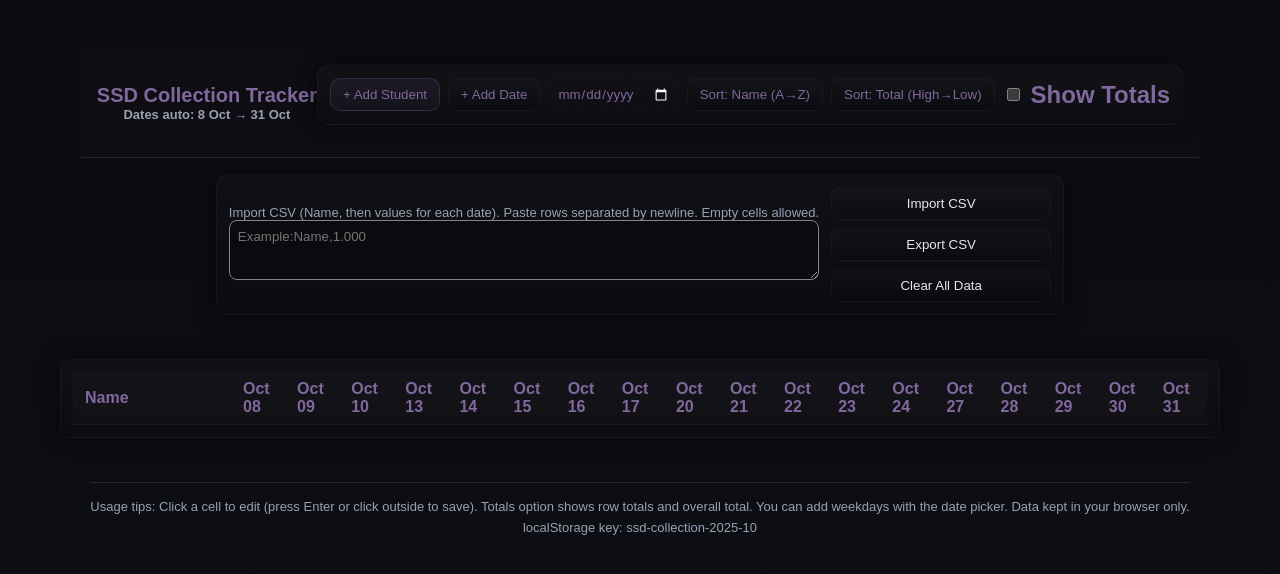
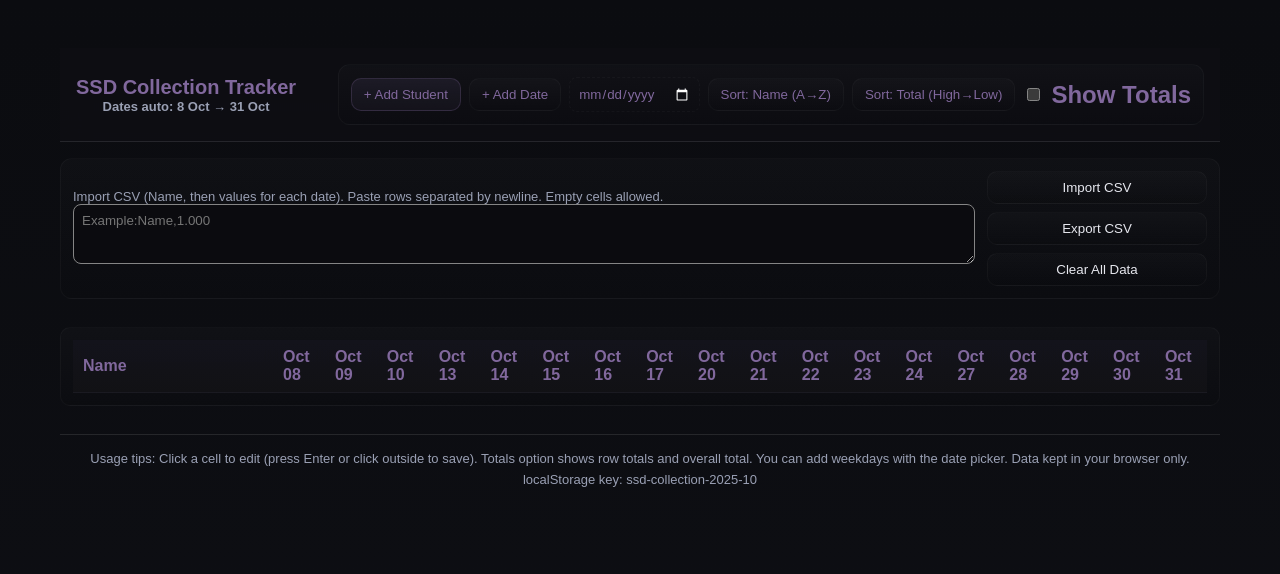
Before and after one commit to ReinaOnTop/SSD, a plain HTML site: page index.html in a window 1280 px wide. Drawn offline with Linux system fonts and the light colour scheme.

Commit message:
Update style.css

```diff
--- a/style.css
+++ b/style.css
@@ -14,19 +14,20 @@
   font-family: "Poppins", sans-serif;
 }
 
-html, body {
-  background: radial-gradient(circle at top, #0f0f13 0%, #0b0b10 100%);
+body {
+  margin: 0;
+  background: var(--bg-dark);
   color: var(--text);
-  color-scheme: dark;
-  margin: 0;
-  padding: 0;
   min-height: 100vh;
-  display: flex;
-  flex-direction: column;
   overflow-x: hidden;
 }
 
-/* === Header === */
+html, body {
+  background-color: var(--bg-dark);
+  color-scheme: dark;
+}
+
+/* === Header & Toolbar === */
 header {
   position: sticky;
   top: 0;
@@ -41,7 +42,6 @@ header {
   color: var(--accent);
 }
 
-/* === Toolbar === */
 .toolbar {
   position: sticky;
   top: 60px;
@@ -58,49 +58,27 @@ header {
 
 /* === Buttons === */
 button {
-  background: linear-gradient(180deg, rgba(129,104,157,0.12), rgba(129,104,157,0.06));
-  border: 1px solid rgba(129,104,157,0.25);
-  border-radius: 10px;
-  padding: 8px 14px;
-  color: #f1f1f1;
+  background: var(--bg-card);
+  color: var(--text);
+  border: 1px solid var(--border);
+  border-radius: 12px;
+  padding: 0.5rem 1rem;
   cursor: pointer;
-  transition: all 0.25s ease;
+  transition: all 0.2s ease-in-out;
   font-weight: 500;
 }
 
 button:hover {
-  background: linear-gradient(180deg, rgba(159,132,195,0.25), rgba(129,104,157,0.1));
+  background: var(--accent-hover);
+  border-color: var(--accent-hover);
+  color: #fff;
   transform: translateY(-1px);
-  box-shadow: 0 4px 10px rgba(0,0,0,0.3);
+  box-shadow: 0 4px 8px rgba(0,0,0,0.3);
 }
 
 button:active {
   transform: translateY(0);
   box-shadow: none;
-}
-
-/* === Layout Centering === */
-.wrap {
-  display: flex;
-  flex-direction: column;
-  align-items: center;
-  justify-content: flex-start;
-  width: 100%;
-  max-width: 1200px;
-  margin: 0 auto;
-  padding: 40px 16px;
-  box-sizing: border-box;
-}
-
-/* === Panels === */
-.panel {
-  background: rgba(25, 25, 32, 0.7);
-  border: 1px solid rgba(255, 255, 255, 0.04);
-  border-radius: 14px;
-  box-shadow: 0 0 20px rgba(0, 0, 0, 0.5);
-  backdrop-filter: blur(8px);
-  margin-bottom: 1rem;
-  padding: 1rem;
 }
 
 /* === Table Container === */
@@ -114,29 +92,17 @@ button:active {
   box-shadow: 0 4px 15px rgba(0,0,0,0.4);
 }
 
-.table-wrap {
-  overflow-x: auto;
-  overflow-y: visible;
-  border-radius: 14px;
-  background: linear-gradient(180deg, rgba(20,20,28,0.8), rgba(10,10,14,0.9));
-  border: 1px solid rgba(255,255,255,0.04);
-  padding: 10px;
-}
-
 /* === Table === */
 table {
   width: 100%;
-  min-width: 900px;
-  border-collapse: separate;
-  border-spacing: 0;
+  border-collapse: collapse;
   text-align: center;
   color: var(--text);
 }
 
 th, td {
-  padding: 10px 14px;
-  border-bottom: 1px solid rgba(255,255,255,0.04);
-  transition: background 0.15s ease-in-out;
+  border-bottom: 1px solid var(--border);
+  padding: 0.7rem;
 }
 
 th {
@@ -148,30 +114,12 @@ th {
   backdrop-filter: blur(10px);
 }
 
-/* === Name Column Fix === */
-th.name, td.name {
-  width: auto !important;
-  min-width: 160px;
-  max-width: 280px;
-  white-space: nowrap;
-  text-overflow: ellipsis;
-  overflow: hidden;
-  padding-left: 12px;
-}
-
-td.name {
-  font-weight: 600;
-  color: var(--accent);
-  text-align: left;
-}
-
-/* === Table Interactions === */
 tr:nth-child(even) {
   background: rgba(255, 255, 255, 0.03);
 }
 
-tr:hover td {
-  background: rgba(255, 255, 255, 0.05);
+tr:hover {
+  background: rgba(255, 255, 255, 0.06);
 }
 
 /* === Totals & Compact Mode === */
```
